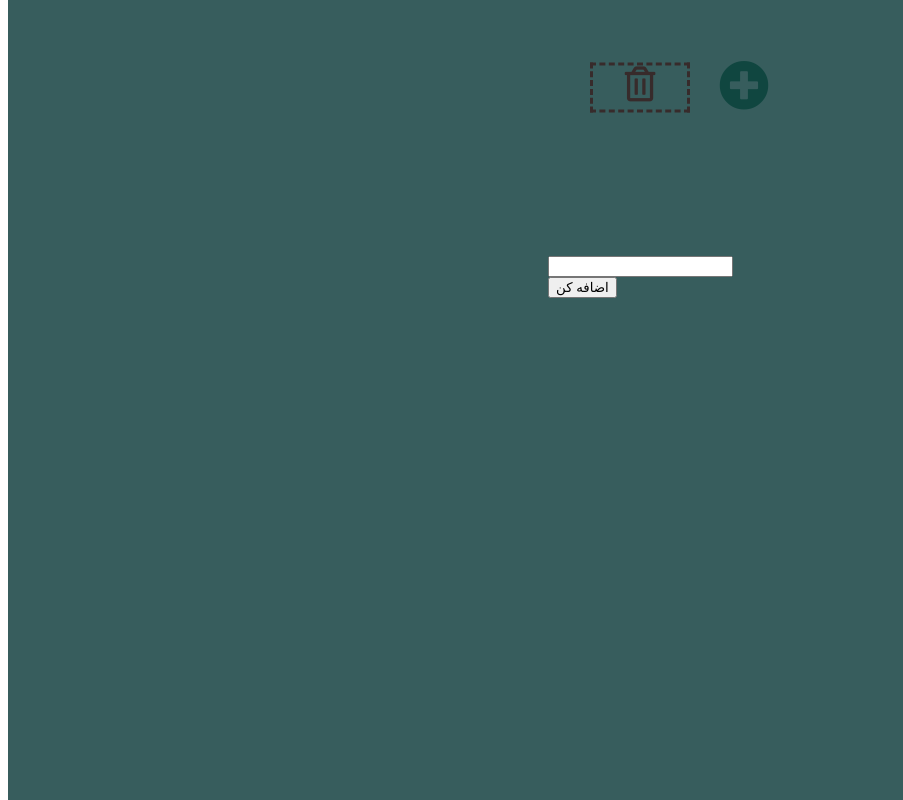
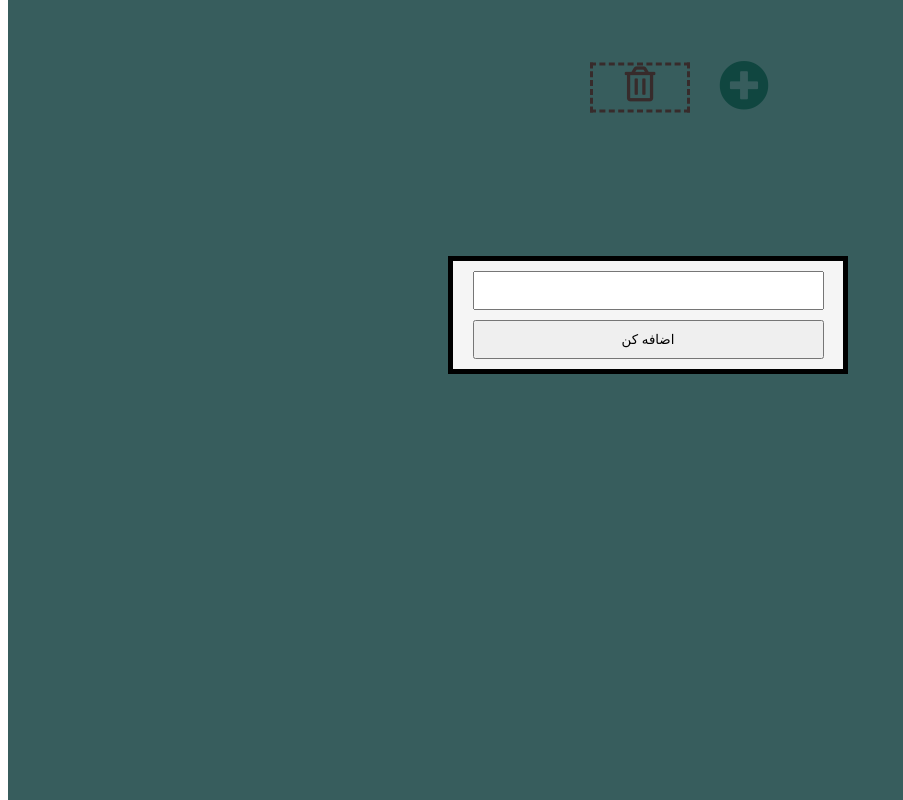
Before and after one commit to ShahryarSaljoughi/cs-internship-step2-exercises, a plain HTML site: page index.html in a window 1280 px wide. Both pictures are taken after a click on the element 744 px from the left and 87 px from the top of the page. Shown: the whole page, without its empty margins (0-903 px from the left). Drawn offline with Linux system fonts and the light colour scheme.

Commit message:
styles of modal improved

```diff
--- a/styles.css
+++ b/styles.css
@@ -12,9 +12,9 @@
 }
 
 .item {
-  padding: 10px;
-  background-color: rgba(240, 242, 247, 0.3);;
-  margin: 15px;
+  padding: 15px;
+  background-color: rgba(240, 242, 247, 0.7);;
+  margin: 20px;
   border-radius: 3%;
 }
 
@@ -59,6 +59,15 @@
 }
 
 .modal-content {
-  width: 200px;
+  background-color: whitesmoke;
+  width: 400px;
   margin: 20% auto;
+  border-style: solid;
+  border-width: 5px;
 }
+.modal-content input, .modal-content button {
+  display: block;
+  width: 90%;
+  margin: 10px auto;
+  padding: 10px;
+}
```
